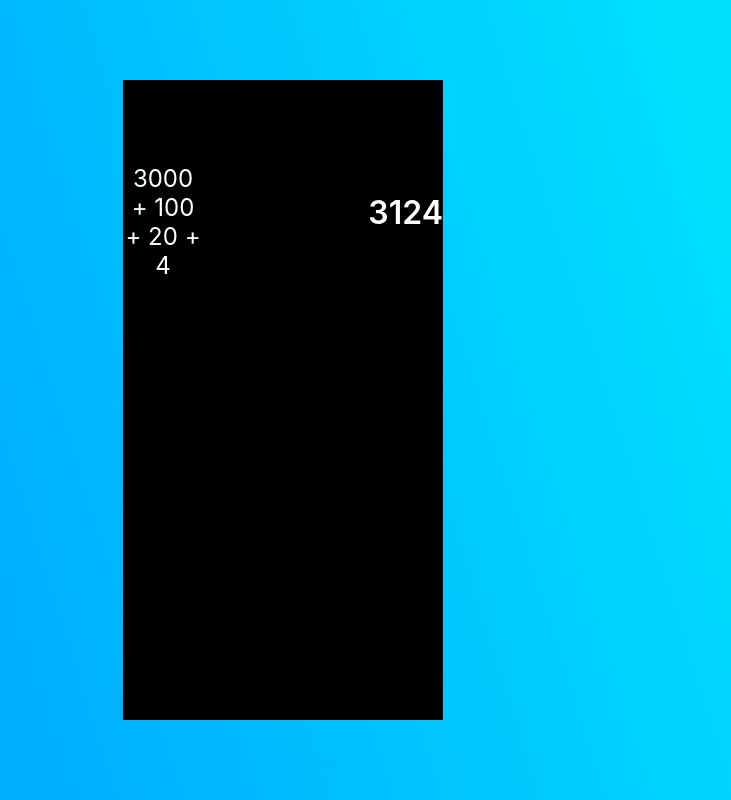
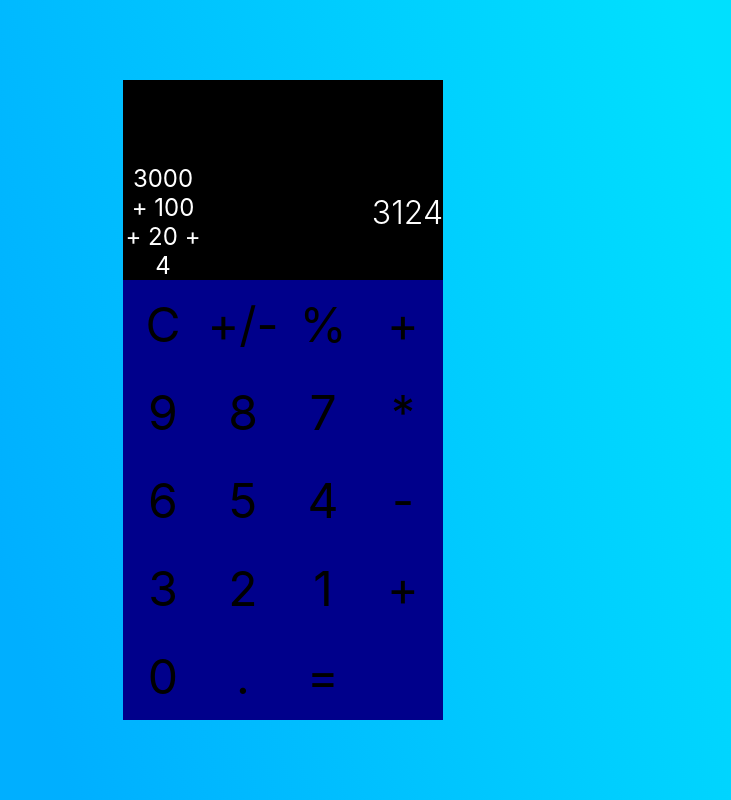
Before and after one commit to miloujb/calculator, a React (Create React App) app in the folder calculator/: page / in a window 1280 px wide. Shown: the whole page, without its empty margins (357-1088 px from the left). Built offline with nearby package versions, Linux system fonts and the light colour scheme.

Commit message:
button responds to hover, numbers/symbols showing

```diff
--- a/calculator/src/App.css
+++ b/calculator/src/App.css
@@ -23,7 +23,7 @@
 .result-screen {
   height: 19vh;
   font-size: 2rem;
-  font-weight: 600;
+  font-weight: 300;
   display: flex;
   justify-content: flex-end;
   align-items: flex-end;
@@ -46,3 +46,37 @@
   overflow: hidden;
   background-color: black;
 }
+
+.row {
+  height: 11vh;
+  width: 100%;
+  display: flex;
+  color: white;
+}
+
+.keys {
+  height: 55vh;
+  width: 100%;
+}
+
+.button {
+  width: 25%;
+  height: 100%;
+  font-size: 3rem;
+  font-family: inherit;
+  background-color: darkblue;
+  border: 1px solid transparent;
+  outline: none;
+  display: flex;
+  justify-content: center;
+  align-items: center;
+  transition: all 0.2s;
+}
+
+.button:hover {
+  color: white;
+  background-color: slategray;
+}
+.button:active {
+  transform: scale(0.95);
+}
--- a/calculator/src/Calculator/Calculator.js
+++ b/calculator/src/Calculator/Calculator.js
@@ -1,9 +1,11 @@
 import React from "react";
 import Screen from "./Components/Screen";
+import Keypad from "./Components/Keypad/Keypad";
 
 const calculator = () => (
   <main className="calculator">
     <Screen />
+    <Keypad />
   </main>
 );
 
--- a/calculator/src/Calculator/Components/Button/Button.js
+++ b/calculator/src/Calculator/Components/Button/Button.js
@@ -1,7 +1,4 @@
 import React from "react";
 
-const Button = () => {
-  return <div className="button">1</div>;
-};
-className = "button";
-export default Button;
+const button = props => <button className="button">{props.children}</button>;
+export default button;
--- a/calculator/src/Calculator/Components/Keypad/Keypad.js
+++ b/calculator/src/Calculator/Components/Keypad/Keypad.js
@@ -0,0 +1,42 @@
+import React from "react";
+import Row from "./Row/Row";
+import Button from "../Button/Button";
+
+const Keypad = () => {
+  return (
+    <section className="keys">
+      <Row>
+        <Button>C</Button>
+        <Button>+/-</Button>
+        <Button>%</Button>
+        <Button>+</Button>
+      </Row>
+      <Row>
+        <Button>9</Button>
+        <Button>8</Button>
+        <Button>7</Button>
+        <Button>*</Button>
+      </Row>
+      <Row>
+        <Button>6</Button>
+        <Button>5</Button>
+        <Button>4</Button>
+        <Button>-</Button>
+      </Row>
+      <Row>
+        <Button>3</Button>
+        <Button>2</Button>
+        <Button>1</Button>
+        <Button>+</Button>
+      </Row>
+      <Row>
+        <Button>0</Button>
+        <Button>.</Button>
+        <Button>=</Button>
+        <Button></Button>
+      </Row>
+    </section>
+  );
+};
+
+export default Keypad;
--- a/calculator/src/Calculator/Components/Keypad/Row/Row.js
+++ b/calculator/src/Calculator/Components/Keypad/Row/Row.js
@@ -0,0 +1,7 @@
+import React from "react";
+
+const Row = props => {
+  return <div className="row">{props.children}</div>;
+};
+
+export default Row;
```
